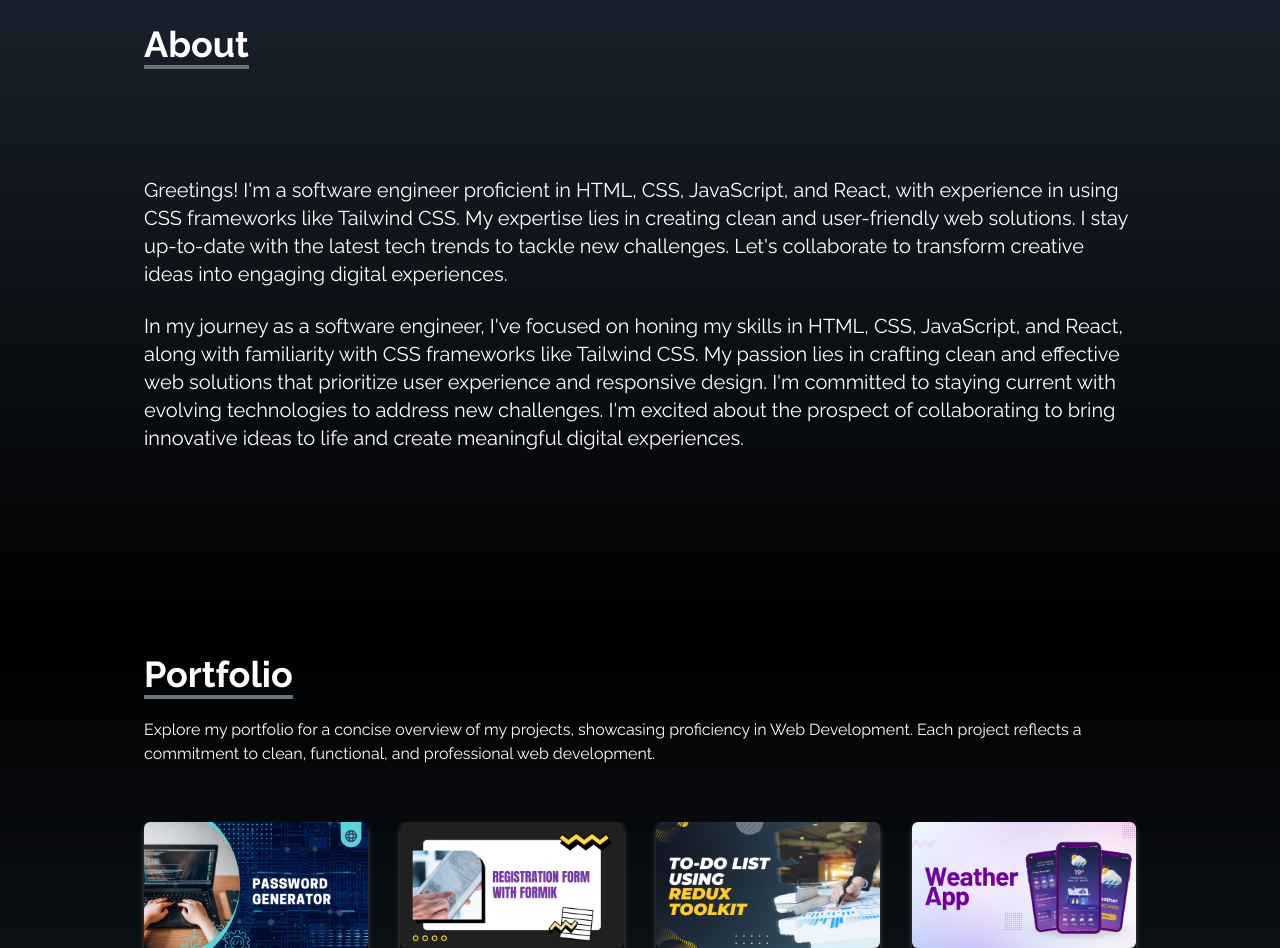
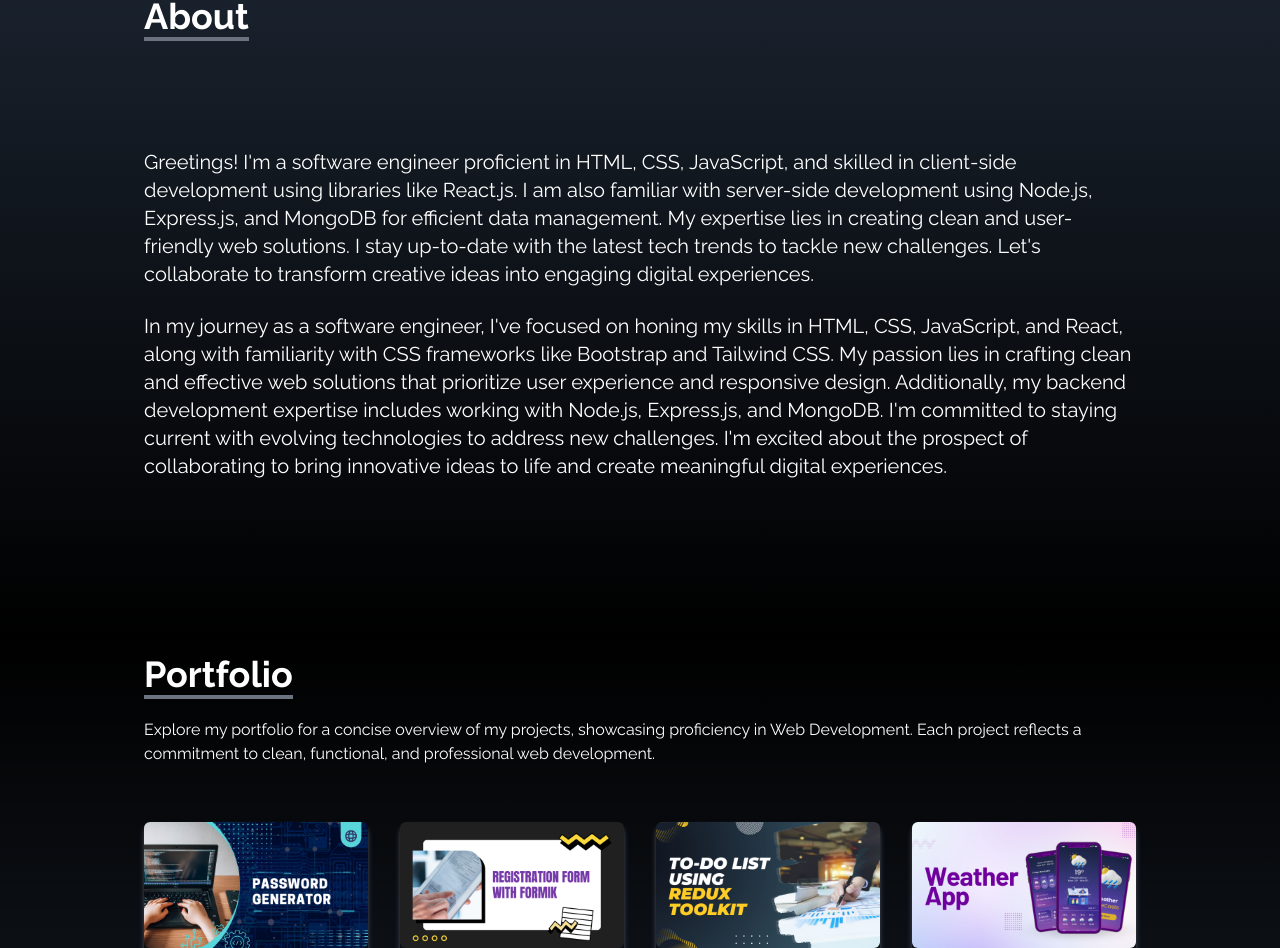
Before and after one commit to suf988/portfolio, a React (Vite) app: page / in a window 1280 px wide. Shown: the part 962-1910 px from the top of the page. Built offline with nearby package versions, Linux system fonts and the light colour scheme.

Commit message:
modified About page

```diff
--- a/src/components/about/About.jsx
+++ b/src/components/about/About.jsx
@@ -9,11 +9,11 @@ const About = () => {
                 </div>
 
                 <p className="text-xl mt-20">
-                Greetings! I'm a software engineer proficient in HTML, CSS, JavaScript, and React, with experience in using CSS frameworks like Tailwind CSS. My expertise lies in creating clean and user-friendly web solutions.  I stay up-to-date with the latest tech trends to tackle new challenges. Let's collaborate to transform creative ideas into engaging digital experiences.
+                Greetings! I'm a software engineer proficient in HTML, CSS, JavaScript, and skilled  in client-side development using libraries like React.js. I am also familiar with server-side development using Node.js, Express.js, and MongoDB for efficient data management. My expertise lies in creating clean and user-friendly web solutions.  I stay up-to-date with the latest tech trends to tackle new challenges. Let's collaborate to transform creative ideas into engaging digital experiences.
                 </p>
                 <br />
                 <p className="text-xl">
-                In my journey as a software engineer, I've focused on honing my skills in HTML, CSS, JavaScript, and React, along with familiarity with CSS frameworks like Tailwind CSS. My passion lies in crafting clean and effective web solutions that prioritize user experience and responsive design. I'm committed to staying current with evolving technologies to address new challenges. I'm excited about the prospect of collaborating to bring innovative ideas to life and create meaningful digital experiences.
+                In my journey as a software engineer, I've focused on honing my skills in HTML, CSS, JavaScript, and React, along with familiarity with CSS frameworks like Bootstrap and Tailwind CSS. My passion lies in crafting clean and effective web solutions that prioritize user experience and responsive design. Additionally, my backend development expertise includes working with Node.js, Express.js, and MongoDB. I'm committed to staying current with evolving technologies to address new challenges. I'm excited about the prospect of collaborating to bring innovative ideas to life and create meaningful digital experiences.
                 </p>
             </div>
         </div>
```
